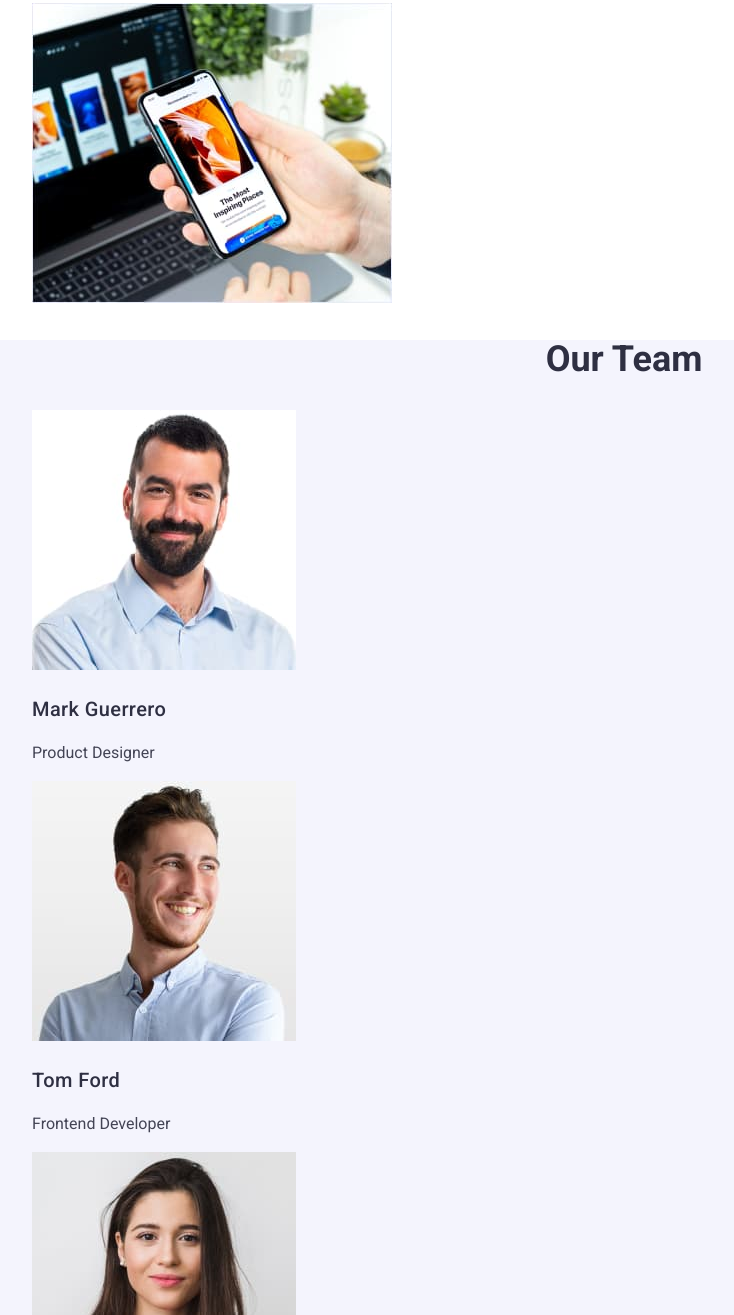
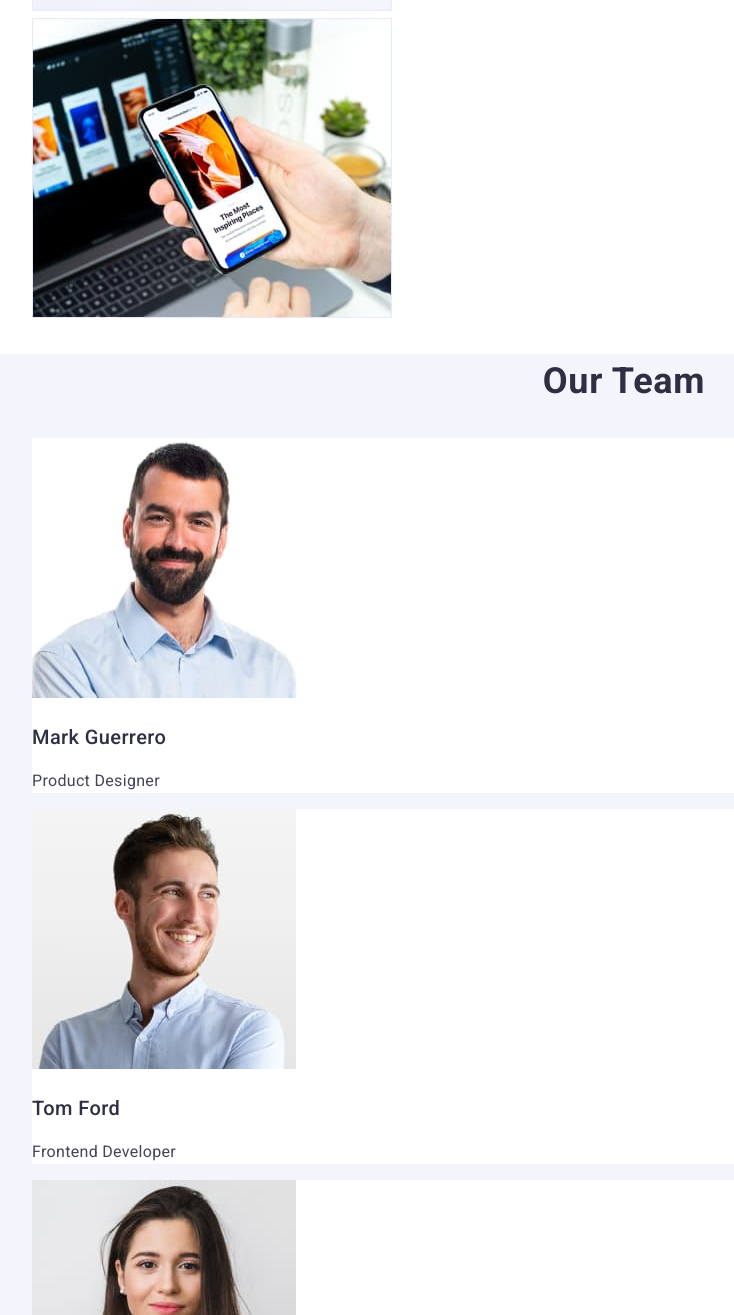
Before and after one commit to VuktorTS/goit-markup-hw-02, a plain HTML site: page index.html in a window 1280 px wide. Shown: the part 1485-2800 px from the top of the page, without its empty margins (16-750 px from the left). Drawn offline with Linux system fonts and the light colour scheme.

Commit message:
Fixing the styles of the fourth section.

```diff
--- a/css/style.css
+++ b/css/style.css
@@ -92,20 +92,24 @@ color: var(--iris);
         letter-spacing: 0.02em;
         color: var(--navy-blue);
 }
+.team-title,
 .company-text{
-    letter-spacing: 0.02em
+    letter-spacing: 0.02em;
 }
 .team-title,
 .work-title{
         font-size: 36px;
         font-weight: 700;
-        line-height: 1.11;
         color: var(--navy-blue);
         text-align: center;
         text-transform: capitalize;
 }
+.team-list-item{
+    background-color: #ffffff;
+}
 .team-text{
     color: var(--slate);
+    letter-spacing: 0.02em;
 }
 
 /* portfolio */
```
